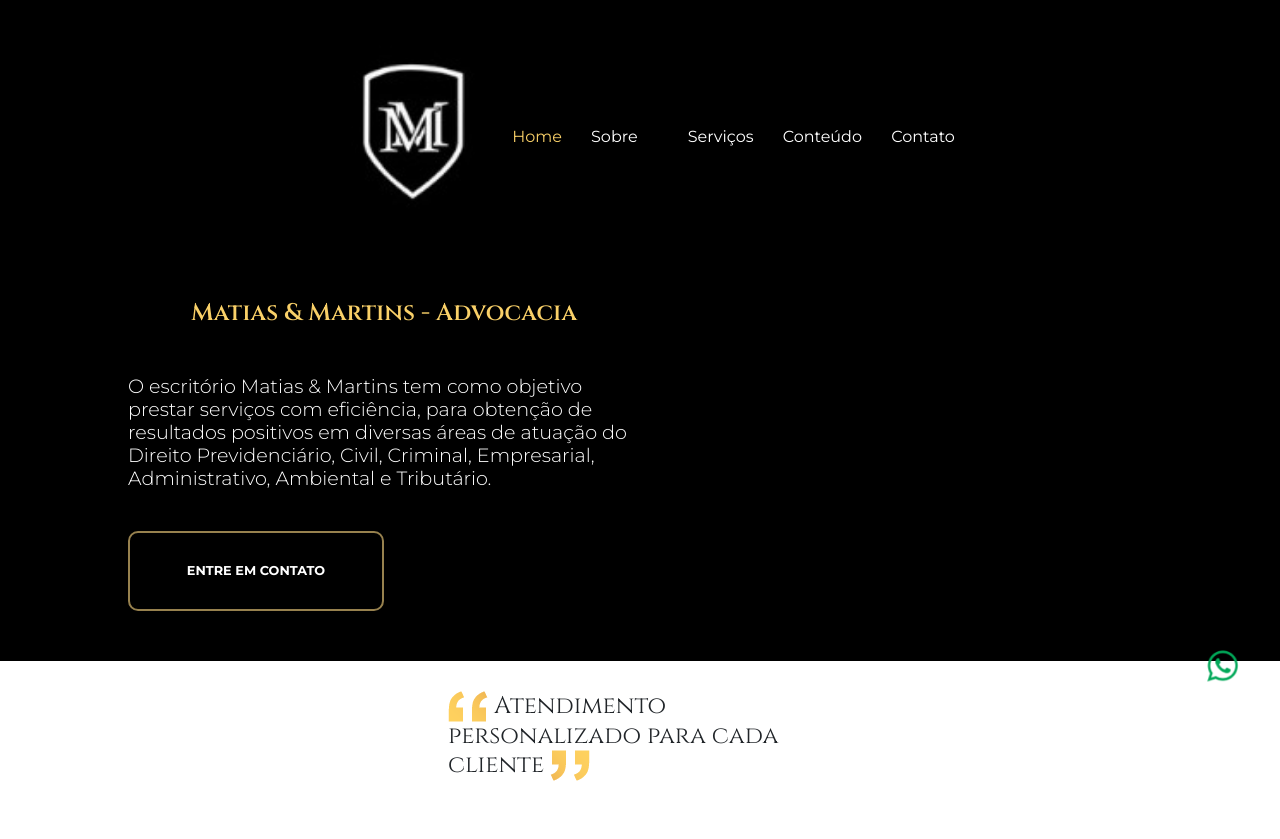
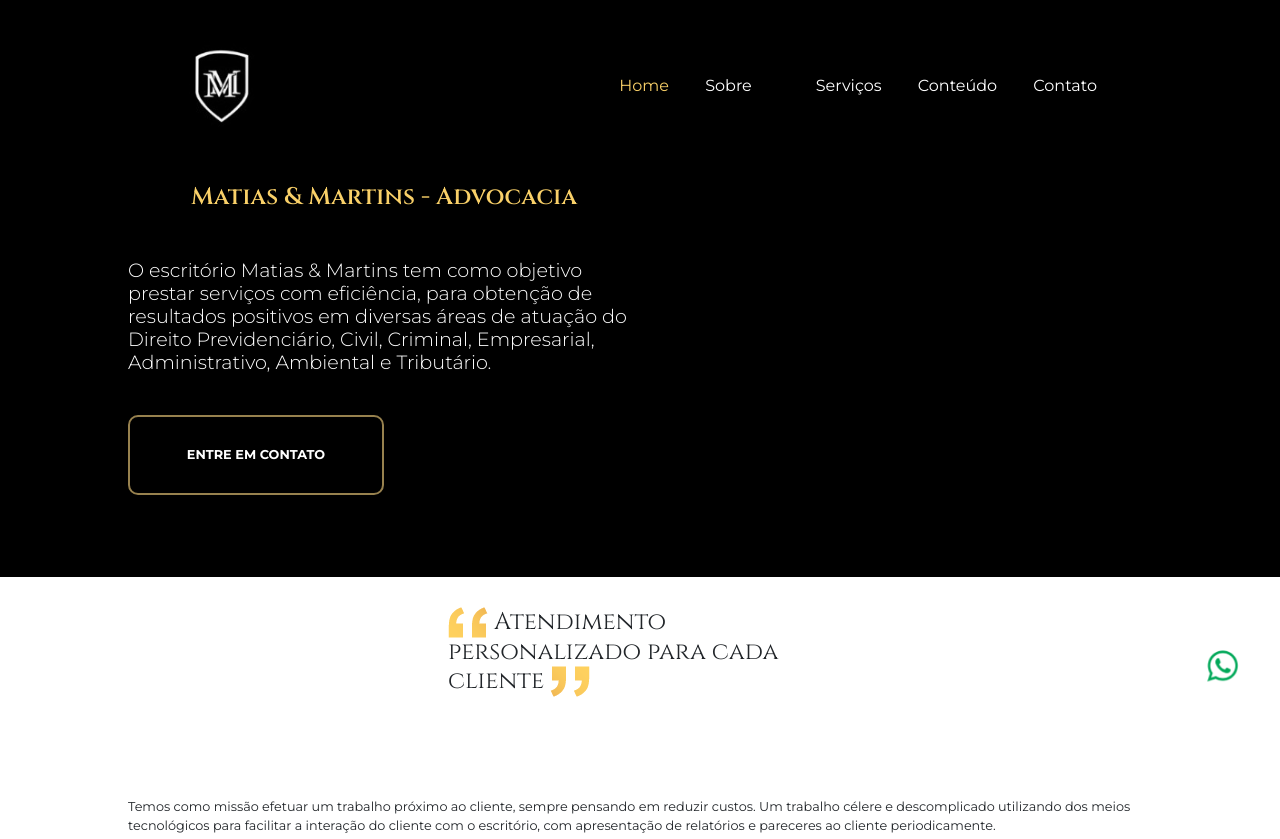
Before and after one commit to emanoelsalmeida/matiasemartins, a plain HTML site: page index.html in a window 1280 px wide. Shown: the top 839 px of the page. Drawn offline with nearby package versions, Linux system fonts and the light colour scheme.

Commit message:
Add files via upload

```diff
--- a/css/style.css
+++ b/css/style.css
@@ -5,16 +5,19 @@
     font-family: 'Montserrat', sans-serif;
 }
 body { font-size:100%; }
+
 .box-header{
     display: flex;
-    justify-content: center;
-    padding: 30px 0;
-    align-items: center;}
+    justify-content:space-around;
+    align-items: center;
+
+}
 .box-header img{
-    width: 15vw;
+    width: 8%;height: auto;
 }
 header{
     background-color:black;
+    padding: 2em 0;
 }
 header ul {
     list-style: none;
@@ -22,7 +25,7 @@
 }
 header ul li {
      display: inline-block;
-     margin: 35px 15px 30px 10px;
+    padding: 1em;
      font-family: 'Montserrat', sans-serif;
      color: white;
  }
@@ -47,7 +50,7 @@
 }
 .header-item img{
     align-self: center;
-    width: 30%;
+    width: 100%;
     height: auto;
 }
 .header-item h1{
```
